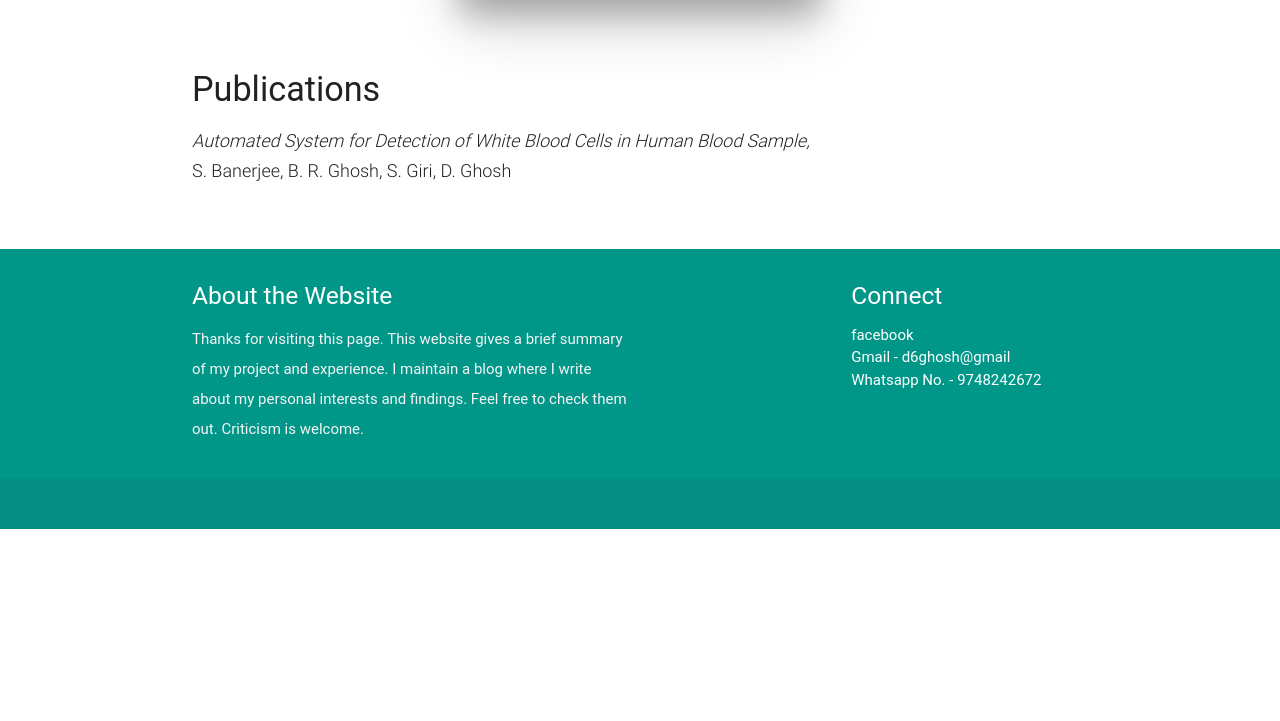
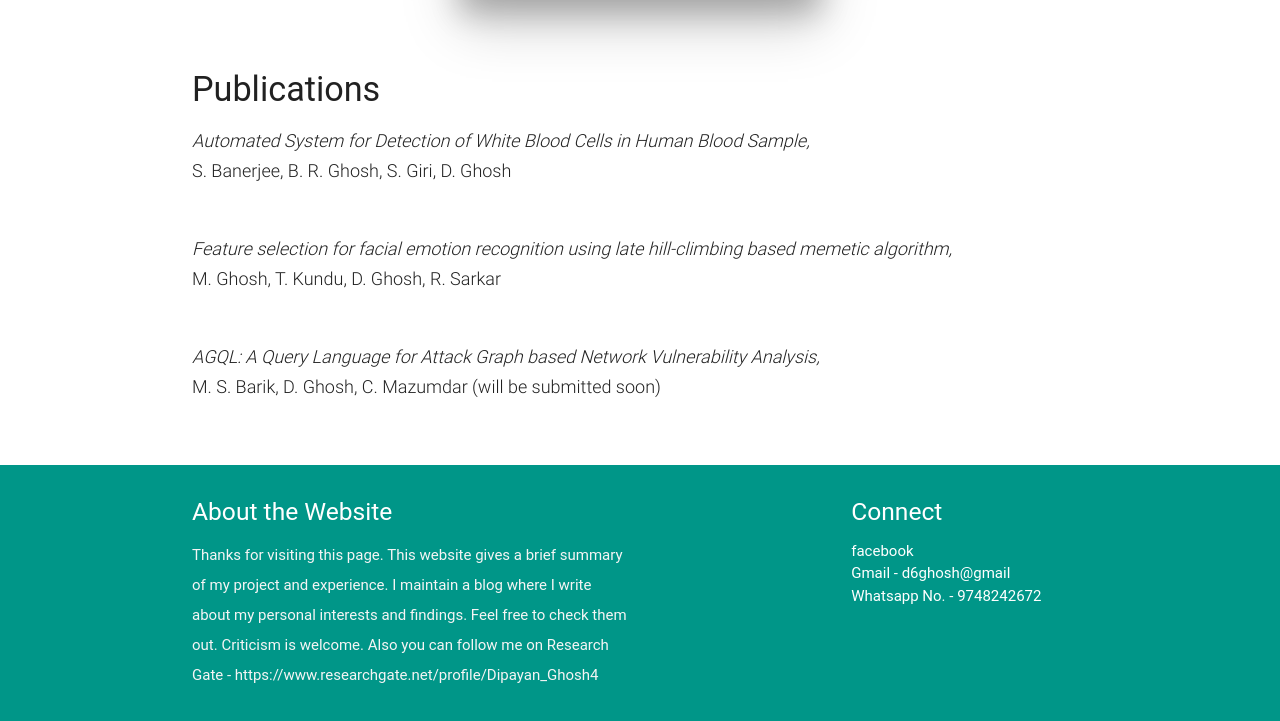
Before and after one commit to dipayan6ghosh/dipayanghosh, a plain HTML site: page index.html in a window 1280 px wide. Shown: the part 737-1458 px from the top of the page. Before the commit the page ends 1266 px from the top, so only its background shows below. Drawn offline with nearby package versions, Linux system fonts and the light colour scheme; a web font is replaced by a local one.

Commit message:
Update index.html

```diff
--- a/index.html
+++ b/index.html
@@ -50,6 +50,12 @@
       <h6> <p style="font-size: 120%" class="light">
 	  <i>Automated System for Detection of White Blood Cells in Human Blood Sample,</i><br>S. Banerjee, B. R. Ghosh, S. Giri, D. Ghosh<br><br>
       </p> </h6>
+	    <h6> <p style="font-size: 120%" class="light">
+	  <i>Feature selection for facial emotion recognition using late hill-climbing based memetic algorithm,</i><br>M. Ghosh, T. Kundu, D. Ghosh, R. Sarkar<br><br>
+      </p> </h6>
+	    <h6> <p style="font-size: 120%" class="light">
+	  <i>AGQL: A Query Language for Attack Graph based Network Vulnerability Analysis,</i><br>M. S. Barik, D. Ghosh, C. Mazumdar (will be submitted soon)<br><br>
+      </p> </h6>
     </div>
   </div>
 
@@ -58,7 +64,7 @@
       <div class="row">
         <div class="col l6 s12">
           <h5 class="white-text">About the Website</h5>
-          <p class="grey-text text-lighten-4">Thanks for visiting this page. This website gives a brief summary of my project and experience. I maintain a blog where I write about my personal interests and findings. Feel free to check them out. Criticism is welcome. </p>
+          <p class="grey-text text-lighten-4">Thanks for visiting this page. This website gives a brief summary of my project and experience. I maintain a blog where I write about my personal interests and findings. Feel free to check them out. Criticism is welcome. Also you can follow me on Research Gate - https://www.researchgate.net/profile/Dipayan_Ghosh4 </p>
 
 
         </div>
```
